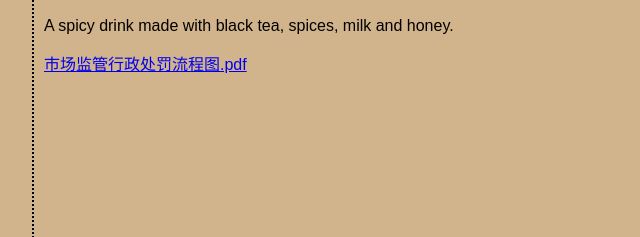
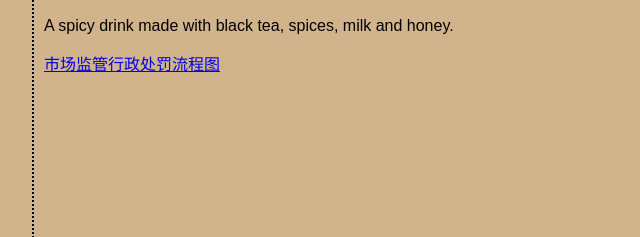
Before and after one commit to cnyanghai/cnyanghai.github.io, a plain HTML site: page index.html in a window 1280 px wide. Shown: the part 367-604 px from the top of the page, 224-864 px from the left. Drawn offline with Linux system fonts and the light colour scheme.

Commit message:
Update index.html

```diff
--- a/index.html
+++ b/index.html
@@ -22,6 +22,6 @@
         <p>A mixture of espressso, steamed milk and milk foam.</p>
         <h2>Chai Tea, $1.85</h2>
         <p>A spicy drink made with black tea, spices, milk and honey.</p>
-        <p><a href="市场监管行政处罚流程图">市场监管行政处罚流程图.pdf</a></p>
+        <p><a href="市场监管行政处罚流程图.pdf">市场监管行政处罚流程图</a></p>
     </body>
 </html>
```
